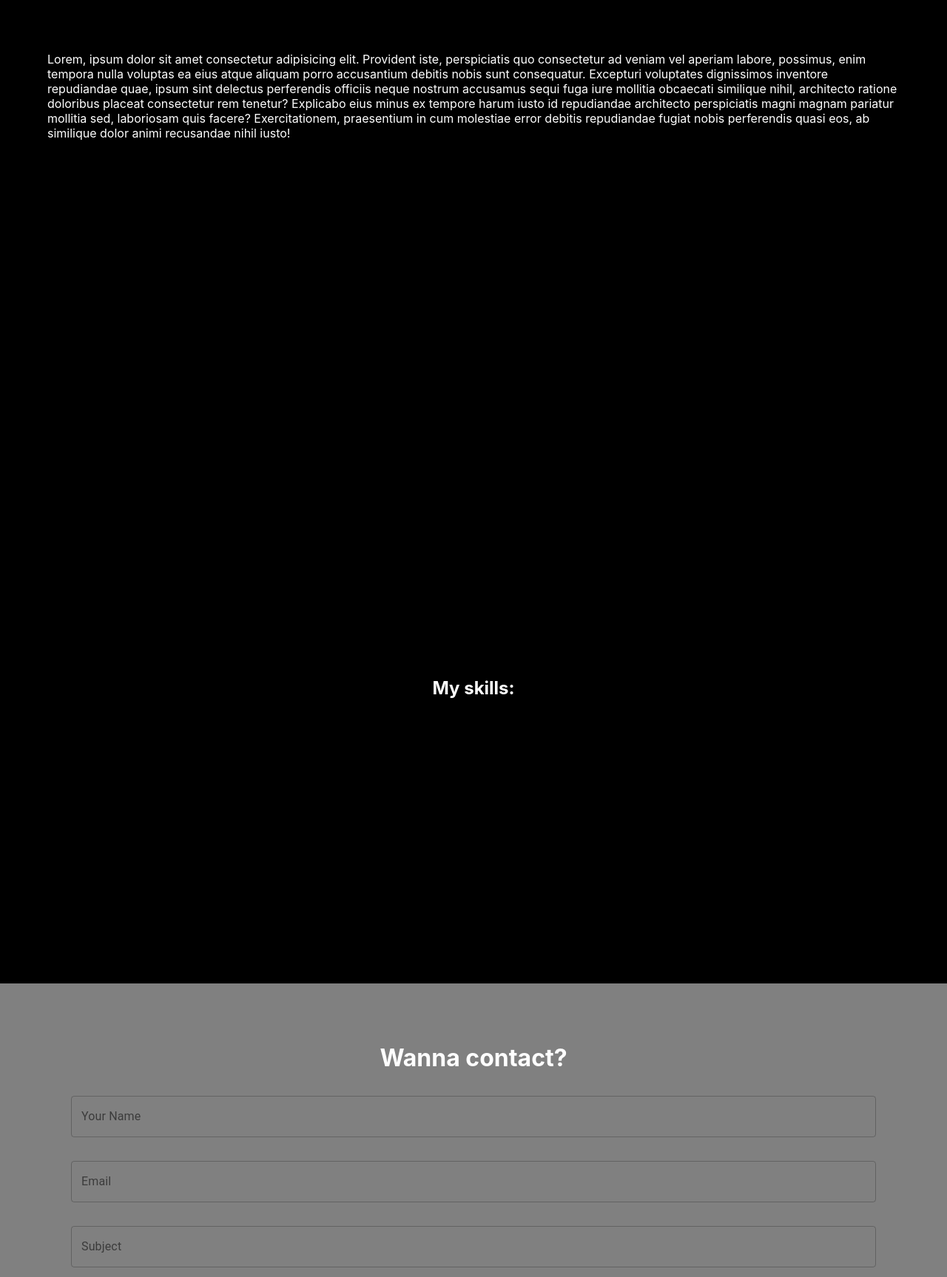
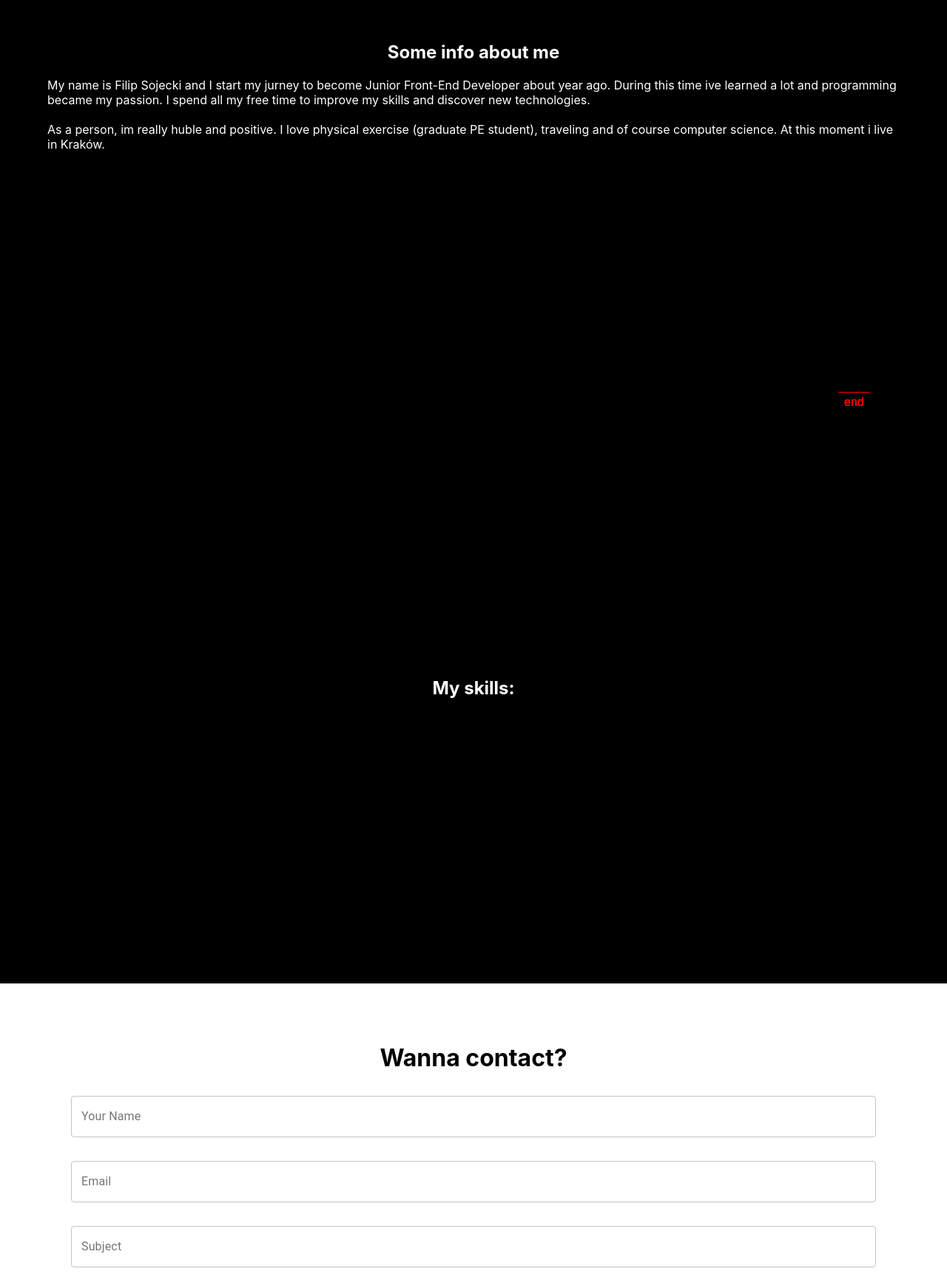
Before and after one commit to Faunbox/Portfolio-Page, a React (Create React App) app: page / in a window 1280 px wide. Shown: the part 1070-2797 px from the top of the page at 74% size. Built offline with nearby package versions, Linux system fonts and the light colour scheme.

Commit message:
footer + about

```diff
--- a/src/Components/About.js
+++ b/src/Components/About.js
@@ -1,5 +1,10 @@
-import React from "react";
+import React, { useEffect, useRef } from "react";
 import styled from "styled-components";
+
+import gsap from "gsap/";
+import ScrollTrigger from "gsap/ScrollTrigger";
+
+gsap.registerPlugin(ScrollTrigger);
 
 const AboutWrapper = styled.article`
   /* position: relative; */
@@ -14,25 +19,56 @@ const AboutWrapper = styled.article`
   background-color: black;
 `;
 
-const Paragraph = styled.p``;
+const H2 = styled.h2`
+  margin: 0px 0 20px 0;
+`;
+
+const Paragraph = styled.p`
+  font-size: 1rem;
+`;
 
 const About = () => {
+  const aboutRef = useRef(null);
+
+  //Whole section animation
+
+  useEffect(() => {
+    const wrapperChildrens = [...aboutRef.current.children];
+    const tl = gsap.timeline();
+    wrapperChildrens.forEach((element) => {
+      tl.fromTo(
+        element,
+        1,
+        { autoAlpha: 0, y: "+=30" },
+        {
+          autoAlpha: 1,
+          y: 0,
+          scrollTrigger: {
+            trigger: aboutRef.current,
+            start: "top top",
+            markers: true,
+            toggleActions: "play none none none",
+          },
+        }
+      );
+    });
+  });
+
   return (
     <>
-      <AboutWrapper id="about">
+      <AboutWrapper ref={aboutRef} id="about">
+        <H2>Some info about me</H2>
         <Paragraph>
-          Lorem, ipsum dolor sit amet consectetur adipisicing elit. Provident
-          iste, perspiciatis quo consectetur ad veniam vel aperiam labore,
-          possimus, enim tempora nulla voluptas ea eius atque aliquam porro
-          accusantium debitis nobis sunt consequatur. Excepturi voluptates
-          dignissimos inventore repudiandae quae, ipsum sint delectus
-          perferendis officiis neque nostrum accusamus sequi fuga iure mollitia
-          obcaecati similique nihil, architecto ratione doloribus placeat
-          consectetur rem tenetur? Explicabo eius minus ex tempore harum iusto
-          id repudiandae architecto perspiciatis magni magnam pariatur mollitia
-          sed, laboriosam quis facere? Exercitationem, praesentium in cum
-          molestiae error debitis repudiandae fugiat nobis perferendis quasi
-          eos, ab similique dolor animi recusandae nihil iusto!
+          My name is Filip Sojecki and I start my jurney to become Junior
+          Front-End Developer about year ago. During this time ive learned a lot
+          and programming became my passion. I spend all my free time to improve
+          my skills and discover new technologies.
+        </Paragraph>
+        <br />
+        <Paragraph>
+          As a person, im really huble and positive. I love physical exercise
+          (graduate PE student), traveling and of course computer science. At
+          this moment i live in Kraków.
         </Paragraph>
       </AboutWrapper>
     </>
--- a/src/Components/Contact.js
+++ b/src/Components/Contact.js
@@ -22,22 +22,13 @@ const Wrapper = styled.div`
   min-height: 100vh;
   width: 100vw;
   padding: 5%;
-  color: white;
-  background-color: grey;
+  color: black;
+  background-color: white;
 `;
 
 const Form = styled.form`
   width: 100%;
 `;
-
-const useStyles = makeStyles({
-  root: {
-    cursor: "pointer",
-  },
-  success: {
-    backgroundColor: "green",
-  },
-});
 
 const Contact = () => {
   //submit state
@@ -46,6 +37,14 @@ const Contact = () => {
   const [isOpen, setIsOpen] = useState(false);
 
   //Material Ui classes
+  const useStyles = makeStyles({
+    root: {
+      cursor: "pointer",
+    },
+    success: {
+      backgroundColor: "green",
+    },
+  });
   const classes = useStyles();
 
   // firebase upload contact form on submit
@@ -97,6 +96,7 @@ const Contact = () => {
           <Box margin={4} zIndex={0} position="relative">
             <TextField
               disabled={isSubmitted ? true : false}
+              className={classes.textfield}
               type="name"
               label="Your Name"
               placeholder="Enter Your Name"
@@ -108,6 +108,15 @@ const Contact = () => {
               helperText={formik.touched.name ? formik.errors.name : ""}
               onChange={formik.handleChange}
               value={formik.values.name}
+              InputLabelProps={{
+                root: classes.textfield,
+              }}
+              InputProps={{
+                root: classes.textfield,
+              }}
+              FormHelperTextProps={{
+                root: classes.textfield,
+              }}
             />
           </Box>
           <Box margin={4}>
--- a/src/Components/Footer.js
+++ b/src/Components/Footer.js
@@ -1,20 +1,91 @@
 import React from "react";
 import styled from "styled-components";
 
+import GitHubIcon from "@material-ui/icons/GitHub";
+import PhoneIcon from "@material-ui/icons/Phone";
+import EmailIcon from "@material-ui/icons/Email";
+
+import { makeStyles } from "@material-ui/core/styles";
+
 const Wrapper = styled.footer`
-  /* width: 100%; */
-  height: 30px;
-  background-color: transparent;
+  position: relative;
+  display: flex;
+  align-items: center;
+  justify-content: space-around;
+  flex-wrap: wrap;
+  height: auto;
+  background-color: black;
   color: white;
-  text-align: center;
+  &:after {
+    position: absolute;
+    top: 0;
+    left: 50%;
+    content: "";
+    height: 100%;
+    width: 2px;
+    background: white;
+  }
 `;
 
-// const Small = styled.small``;
+const FooterUl = styled.ul`
+  display: flex;
+  flex-direction: column;
+  flex-wrap: wrap;
+  align-items: center;
+  justify-content: space-around;
+  margin: 20px 0 20px 0;
+  list-style: none;
+`;
+const FooterLi = styled.li`
+  color: black;
+  margin: 2px 0;
+  cursor: pointer;
+`;
+
+const FooterSmall = styled.small``;
+
+const FooterA = styled.a`
+  text-decoration: none;
+  color: white;
+`;
 
 const Footer = () => {
+  const useStyles = makeStyles({
+    icon: {
+      fontSize: "1rem",
+      margin: "0 3px 0 0",
+    },
+  });
+  const classes = useStyles();
   return (
     <Wrapper>
-      <small>Tekst</small>
+      <FooterUl>
+        <FooterLi>
+          <FooterA
+            href="https://github.com/Faunbox"
+            rel="noreferrer"
+            target="_blank">
+            <GitHubIcon className={classes.icon} />
+            Github
+          </FooterA>
+        </FooterLi>
+        <FooterLi>
+          <FooterA href="tel:604181632" rel="noreferrer" target="_blank">
+            <PhoneIcon className={classes.icon} />
+            Telephone
+          </FooterA>
+        </FooterLi>
+        <FooterLi>
+          <FooterA
+            href="mailto:faunbox2@gmail.com"
+            rel="noreferrer"
+            target="_blank">
+            <EmailIcon className={classes.icon} />
+            Email
+          </FooterA>
+        </FooterLi>
+      </FooterUl>
+      <FooterSmall>© 2021 Filip Sojecki</FooterSmall>
     </Wrapper>
   );
 };
--- a/src/Components/Main.js
+++ b/src/Components/Main.js
@@ -47,7 +47,7 @@ const Main = () => {
   //Arrow behavior
   const scrollDown = () => {
     const arrow = arrowRef.current;
-    gsap.to(window, { duration: 2, scrollTo: window.screen.height });
+    gsap.to(window, { duration: 1.3, scrollTo: window.screen.height });
     gsap.to(arrow, 1, { autoAlpha: 0, ease: "easeIn" });
   };
   useEffect(() => {
```
Also changed, not shown: 2 other files (tests, documents, lock files or other folders).
